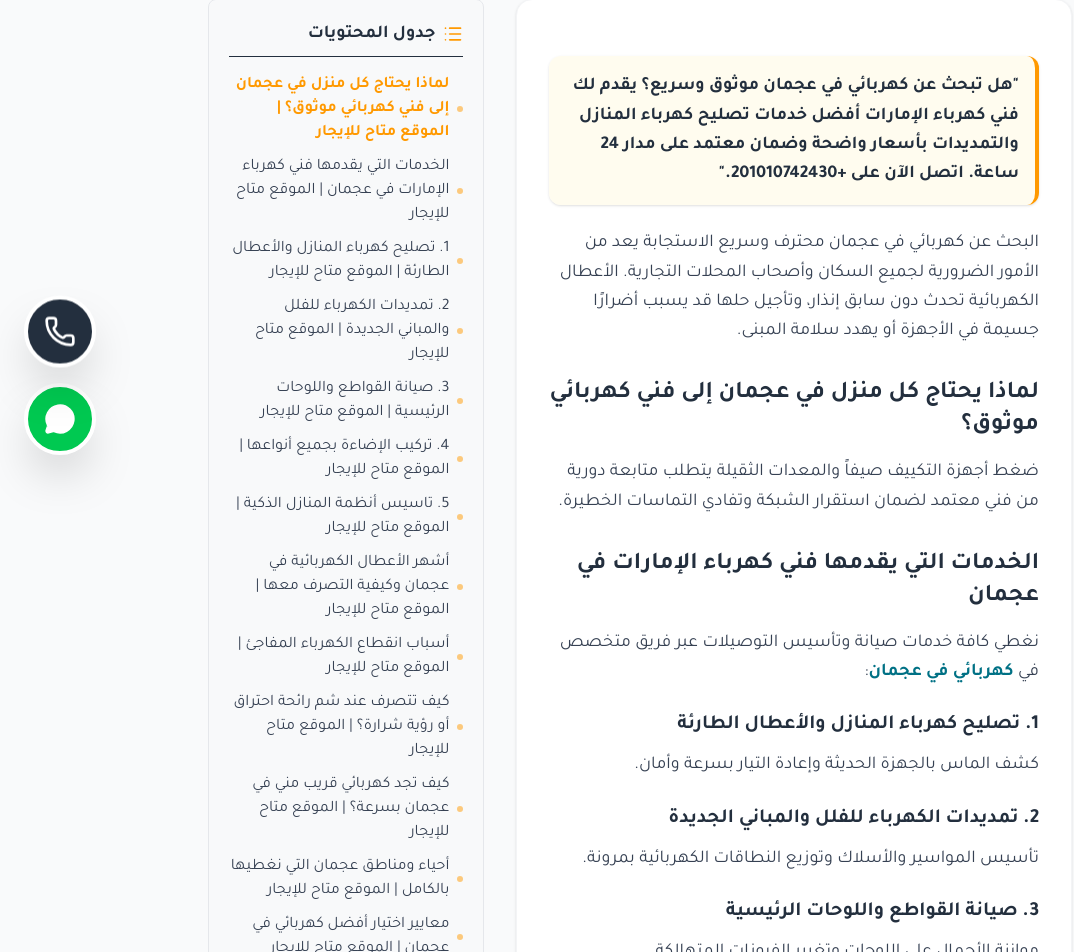
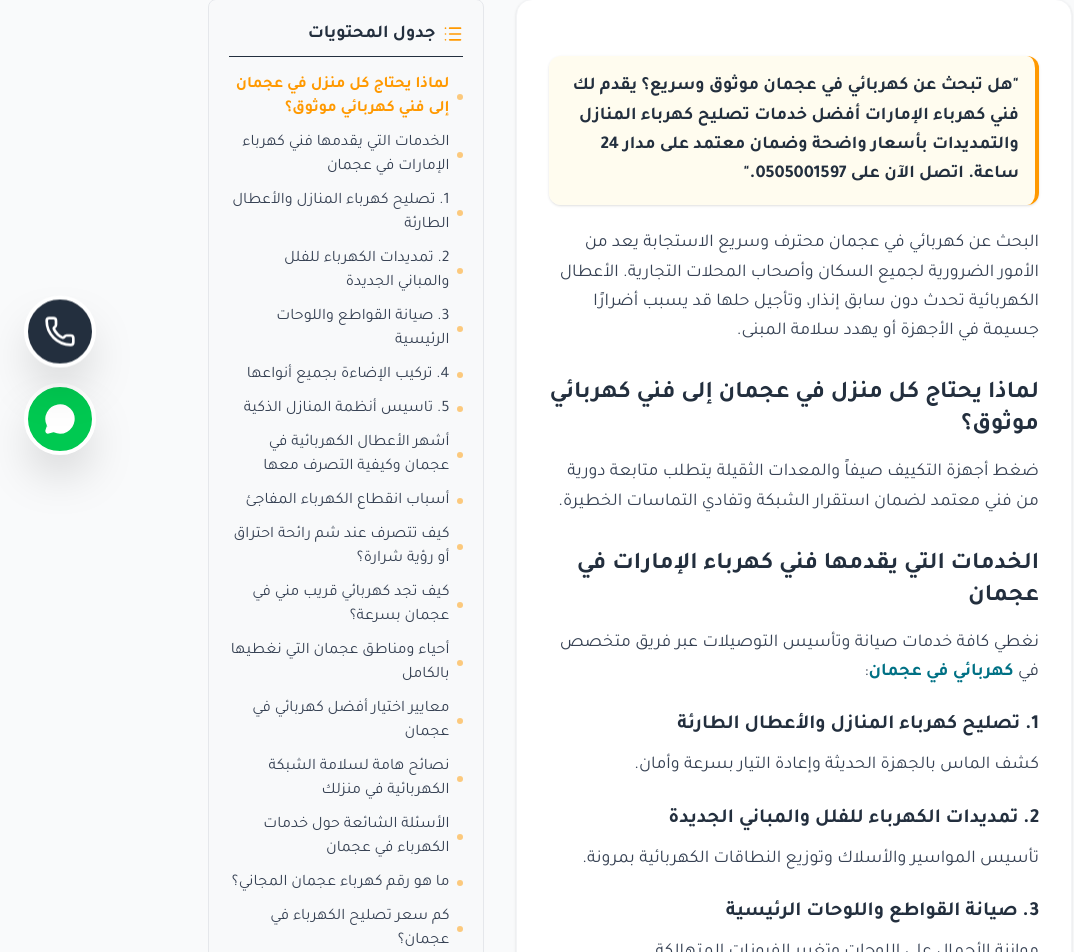
Before and after one commit to AhmedZakaria14/FanniElectricUAE, a Next.js app: page /blog/electrician-in-ajman-24h in a window 1280 px wide. Shown: the part 321-1273 px from the top of the page, without its empty margins (0-1074 px from the left). Built offline with nearby package versions, Linux system fonts and the light colour scheme.

Commit message:
Update contact number and remove rental messaging

```diff
--- a/app/blog/electrician-in-ajman-24h/page.tsx
+++ b/app/blog/electrician-in-ajman-24h/page.tsx
@@ -5,33 +5,33 @@ import Link from 'next/link';
 import TableOfContents from '@/components/table-of-contents';
 
 export const metadata: Metadata = {
-  title: `أفضل كهربائي في عجمان | +201010742430 | الموقع متاح للإيجار`,
-  description: `الموقع متاح للإيجار. للتواصل: +201010742430. هل تبحث عن كهربائي في عجمان موثوق وسريع؟ يقدم لك فني كهرباء الإمارات أفضل خدمات تصليح كهرباء المنازل والتمديدات بأسعار واضحة وضمان معتمد على مدار 24 ساعة. اتصل الآن على +201010742430.`,
+  title: `أفضل كهربائي في عجمان | 0505001597`,
+  description: ` هل تبحث عن كهربائي في عجمان موثوق وسريع؟ يقدم لك فني كهرباء الإمارات أفضل خدمات تصليح كهرباء المنازل والتمديدات بأسعار واضحة وضمان معتمد على مدار 24 ساعة. اتصل الآن على 0505001597.`,
   alternates: {
     canonical: "https://www.fannielectricuae.com/blog/electrician-in-ajman-24h",
   },
 };
 
 const tocItems = [
-  { id: "section-1", title: "لماذا يحتاج كل منزل في عجمان إلى فني كهربائي موثوق؟ | الموقع متاح للإيجار" },
-  { id: "section-2", title: "الخدمات التي يقدمها فني كهرباء الإمارات في عجمان | الموقع متاح للإيجار" },
-  { id: "section-3", title: "1. تصليح كهرباء المنازل والأعطال الطارئة | الموقع متاح للإيجار" },
-  { id: "section-4", title: "2. تمديدات الكهرباء للفلل والمباني الجديدة | الموقع متاح للإيجار" },
-  { id: "section-5", title: "3. صيانة القواطع واللوحات الرئيسية | الموقع متاح للإيجار" },
-  { id: "section-6", title: "4. تركيب الإضاءة بجميع أنواعها | الموقع متاح للإيجار" },
-  { id: "section-7", title: "5. تاسيس أنظمة المنازل الذكية | الموقع متاح للإيجار" },
-  { id: "section-8", title: "أشهر الأعطال الكهربائية في عجمان وكيفية التصرف معها | الموقع متاح للإيجار" },
-  { id: "section-9", title: "أسباب انقطاع الكهرباء المفاجئ | الموقع متاح للإيجار" },
-  { id: "section-10", title: "كيف تتصرف عند شم رائحة احتراق أو رؤية شرارة؟ | الموقع متاح للإيجار" },
-  { id: "section-11", title: "كيف تجد كهربائي قريب مني في عجمان بسرعة؟ | الموقع متاح للإيجار" },
-  { id: "section-12", title: "أحياء ومناطق عجمان التي نغطيها بالكامل | الموقع متاح للإيجار" },
-  { id: "section-13", title: "معايير اختيار أفضل كهربائي في عجمان | الموقع متاح للإيجار" },
-  { id: "section-14", title: "نصائح هامة لسلامة الشبكة الكهربائية في منزلك | الموقع متاح للإيجار" },
-  { id: "section-15", title: "الأسئلة الشائعة حول خدمات الكهرباء في عجمان | الموقع متاح للإيجار" },
-  { id: "section-16", title: "ما هو رقم كهرباء عجمان المجاني؟ | الموقع متاح للإيجار" },
-  { id: "section-17", title: "كم سعر تصليح الكهرباء في عجمان؟ | الموقع متاح للإيجار" },
-  { id: "section-18", title: "هل توجد خدمة صيانة كهرباء طوارئ في الليل؟ | الموقع متاح للإيجار" },
-  { id: "section-19", title: "الخاتمة | الموقع متاح للإيجار" }
+  { id: "section-1", title: "لماذا يحتاج كل منزل في عجمان إلى فني كهربائي موثوق؟" },
+  { id: "section-2", title: "الخدمات التي يقدمها فني كهرباء الإمارات في عجمان" },
+  { id: "section-3", title: "1. تصليح كهرباء المنازل والأعطال الطارئة" },
+  { id: "section-4", title: "2. تمديدات الكهرباء للفلل والمباني الجديدة" },
+  { id: "section-5", title: "3. صيانة القواطع واللوحات الرئيسية" },
+  { id: "section-6", title: "4. تركيب الإضاءة بجميع أنواعها" },
+  { id: "section-7", title: "5. تاسيس أنظمة المنازل الذكية" },
+  { id: "section-8", title: "أشهر الأعطال الكهربائية في عجمان وكيفية التصرف معها" },
+  { id: "section-9", title: "أسباب انقطاع الكهرباء المفاجئ" },
+  { id: "section-10", title: "كيف تتصرف عند شم رائحة احتراق أو رؤية شرارة؟" },
+  { id: "section-11", title: "كيف تجد كهربائي قريب مني في عجمان بسرعة؟" },
+  { id: "section-12", title: "أحياء ومناطق عجمان التي نغطيها بالكامل" },
+  { id: "section-13", title: "معايير اختيار أفضل كهربائي في عجمان" },
+  { id: "section-14", title: "نصائح هامة لسلامة الشبكة الكهربائية في منزلك" },
+  { id: "section-15", title: "الأسئلة الشائعة حول خدمات الكهرباء في عجمان" },
+  { id: "section-16", title: "ما هو رقم كهرباء عجمان المجاني؟" },
+  { id: "section-17", title: "كم سعر تصليح الكهرباء في عجمان؟" },
+  { id: "section-18", title: "هل توجد خدمة صيانة كهرباء طوارئ في الليل؟" },
+  { id: "section-19", title: "الخاتمة" }
 ];
 
 export default function BlogPost() {
@@ -44,7 +44,7 @@ export default function BlogPost() {
             العودة للمدونة
           </Link>
           <h1 className="text-3xl md:text-4xl font-bold text-amazon-blue leading-tight mb-4">
-            كهربائي في عجمان | +201010742430
+            كهربائي في عجمان | 0505001597
           </h1>
         </div>
 
@@ -53,7 +53,7 @@ export default function BlogPost() {
             <div className="prose prose-lg max-w-none prose-headings:text-amazon-blue prose-a:text-amazon-orange hover:prose-a:text-orange-600 prose-img:rounded-xl">
               <div dangerouslySetInnerHTML={{ __html: `
 <blockquote dir="rtl" class="my-6 p-4 rounded-xl border-r-4 border-amazon-orange bg-amber-50/80 text-amazon-blue font-bold text-base md:text-lg leading-relaxed shadow-sm">
-"هل تبحث عن كهربائي في عجمان موثوق وسريع؟ يقدم لك فني كهرباء الإمارات أفضل خدمات تصليح كهرباء المنازل والتمديدات بأسعار واضحة وضمان معتمد على مدار 24 ساعة. اتصل الآن على +201010742430."
+"هل تبحث عن كهربائي في عجمان موثوق وسريع؟ يقدم لك فني كهرباء الإمارات أفضل خدمات تصليح كهرباء المنازل والتمديدات بأسعار واضحة وضمان معتمد على مدار 24 ساعة. اتصل الآن على 0505001597."
 </blockquote>
 <p dir="rtl" class="text-gray-700 leading-relaxed mb-6">البحث عن كهربائي في عجمان محترف وسريع الاستجابة يعد من الأمور الضرورية لجميع السكان وأصحاب المحلات التجارية. الأعطال الكهربائية تحدث دون سابق إنذار، وتأجيل حلها قد يسبب أضرارًا جسيمة في الأجهزة أو يهدد سلامة المبنى.</p>
 <h2 dir="rtl" id="section-1" class="text-2xl font-bold text-amazon-blue mt-8 mb-4">لماذا يحتاج كل منزل في عجمان إلى فني كهربائي موثوق؟</h2>
@@ -74,7 +74,7 @@ export default function BlogPost() {
 <h3 dir="rtl" id="section-9" class="text-xl font-bold text-amazon-blue mt-6 mb-3">أسباب انقطاع الكهرباء المفاجئ</h3>
 <p dir="rtl" class="text-gray-700 leading-relaxed mb-6">الحمل الزائد على قاطع واحد أو حدوث شورت في أحد الأجهزة السلكية.</p>
 <h3 dir="rtl" id="section-10" class="text-xl font-bold text-amazon-blue mt-6 mb-3">كيف تتصرف عند شم رائحة احتراق أو رؤية شرارة؟</h3>
-<p dir="rtl" class="text-gray-700 leading-relaxed mb-6">افصل التيار فوراً من اللوحة الرئيسية ولا تلمس أي مفتاح واتصل بنا على <a href="tel:+201010742430" target="_blank" rel="noopener noreferrer" class="text-[#007185] hover:underline font-bold">+201010742430</a>.</p>
+<p dir="rtl" class="text-gray-700 leading-relaxed mb-6">افصل التيار فوراً من اللوحة الرئيسية ولا تلمس أي مفتاح واتصل بنا على <a href="tel:0505001597" target="_blank" rel="noopener noreferrer" class="text-[#007185] hover:underline font-bold">0505001597</a>.</p>
 <h2 dir="rtl" id="section-11" class="text-2xl font-bold text-amazon-blue mt-8 mb-4">كيف تجد كهربائي قريب مني في عجمان بسرعة؟</h2>
 <h3 dir="rtl" id="section-12" class="text-xl font-bold text-amazon-blue mt-6 mb-3">أحياء ومناطق عجمان التي نغطيها بالكامل</h3>
 <p dir="rtl" class="text-gray-700 leading-relaxed mb-6">النعيمية، الرميلة، الراشدية، الروضة، المويهات، الجرف، الحميدية، والبستان.</p>
@@ -87,13 +87,13 @@ export default function BlogPost() {
 </ul>
 <h2 dir="rtl" id="section-15" class="text-2xl font-bold text-amazon-blue mt-8 mb-4">الأسئلة الشائعة حول خدمات الكهرباء في عجمان</h2>
 <h3 dir="rtl" id="section-16" class="text-xl font-bold text-amazon-blue mt-6 mb-3">ما هو رقم كهرباء عجمان المجاني؟</h3>
-<p dir="rtl" class="text-gray-700 leading-relaxed mb-6">لصيانة الأعطال في منزلك تواصل معنا مباشرة على <a href="tel:+201010742430" target="_blank" rel="noopener noreferrer" class="text-[#007185] hover:underline font-bold">+201010742430</a>.</p>
+<p dir="rtl" class="text-gray-700 leading-relaxed mb-6">لصيانة الأعطال في منزلك تواصل معنا مباشرة على <a href="tel:0505001597" target="_blank" rel="noopener noreferrer" class="text-[#007185] hover:underline font-bold">0505001597</a>.</p>
 <h3 dir="rtl" id="section-17" class="text-xl font-bold text-amazon-blue mt-6 mb-3">كم سعر تصليح الكهرباء في عجمان؟</h3>
 <p dir="rtl" class="text-gray-700 leading-relaxed mb-6">نقدم أسعاراً شفافة تنافسية نحددها مسبقاً قبل الشروع بالإصلاح.</p>
 <h3 dir="rtl" id="section-18" class="text-xl font-bold text-amazon-blue mt-6 mb-3">هل توجد خدمة صيانة كهرباء طوارئ في الليل؟</h3>
 <p dir="rtl" class="text-gray-700 leading-relaxed mb-6">نعم، الخدمة تعمل طوال 24 ساعة يومياً على مدار الأسبوع.</p>
 <h2 dir="rtl" id="section-19" class="text-2xl font-bold text-amazon-blue mt-8 mb-4">الخاتمة</h2>
-<p dir="rtl" class="text-gray-700 leading-relaxed mb-6">احفظ رقم فني كهرباء الإمارات <a href="tel:+201010742430" target="_blank" rel="noopener noreferrer" class="text-[#007185] hover:underline font-bold">+201010742430</a>، أو احجز مباشرة عبر <a href="https://www.fannielectricuae.com/#booking" target="_blank" rel="noopener noreferrer" class="text-[#007185] hover:underline font-bold">نموذج الحجز المباشر</a> للحصول على أسرع وأمن خدمة كهربائي في عجمان.</p>
+<p dir="rtl" class="text-gray-700 leading-relaxed mb-6">احفظ رقم فني كهرباء الإمارات <a href="tel:0505001597" target="_blank" rel="noopener noreferrer" class="text-[#007185] hover:underline font-bold">0505001597</a>، أو احجز مباشرة عبر <a href="https://www.fannielectricuae.com/#booking" target="_blank" rel="noopener noreferrer" class="text-[#007185] hover:underline font-bold">نموذج الحجز المباشر</a> للحصول على أسرع وأمن خدمة كهربائي في عجمان.</p>
 <h2 dir="rtl" class="text-2xl font-bold text-amazon-blue mt-8 mb-4">خدمات ومقالات ذات صلة</h2><ul class="list-disc list-inside text-gray-700 space-y-2 mb-6 ml-4"><li dir="rtl">لحل مشاكلك في دبي، تواصل مع <a href="/blog/electrician-in-dubai-24h" class="text-[#007185] hover:underline font-bold">كهربائي منازل في دبي متاح 24 ساعة</a>.</li><li dir="rtl">إذا كنت تسكن في الشارقة، نقدم لك <a href="/blog/electrician-in-sharjah-guide" class="text-[#007185] hover:underline font-bold">خدمات صيانة الأعطال الكهربائية في الشارقة</a>.</li><li dir="rtl">نوفر أيضاً <a href="/blog/home-electrician-ajman-guide" class="text-[#007185] hover:underline font-bold">فني كهربائي متخصص في عجمان</a>.</li></ul>` }} />
             </div>
           </main>
```
